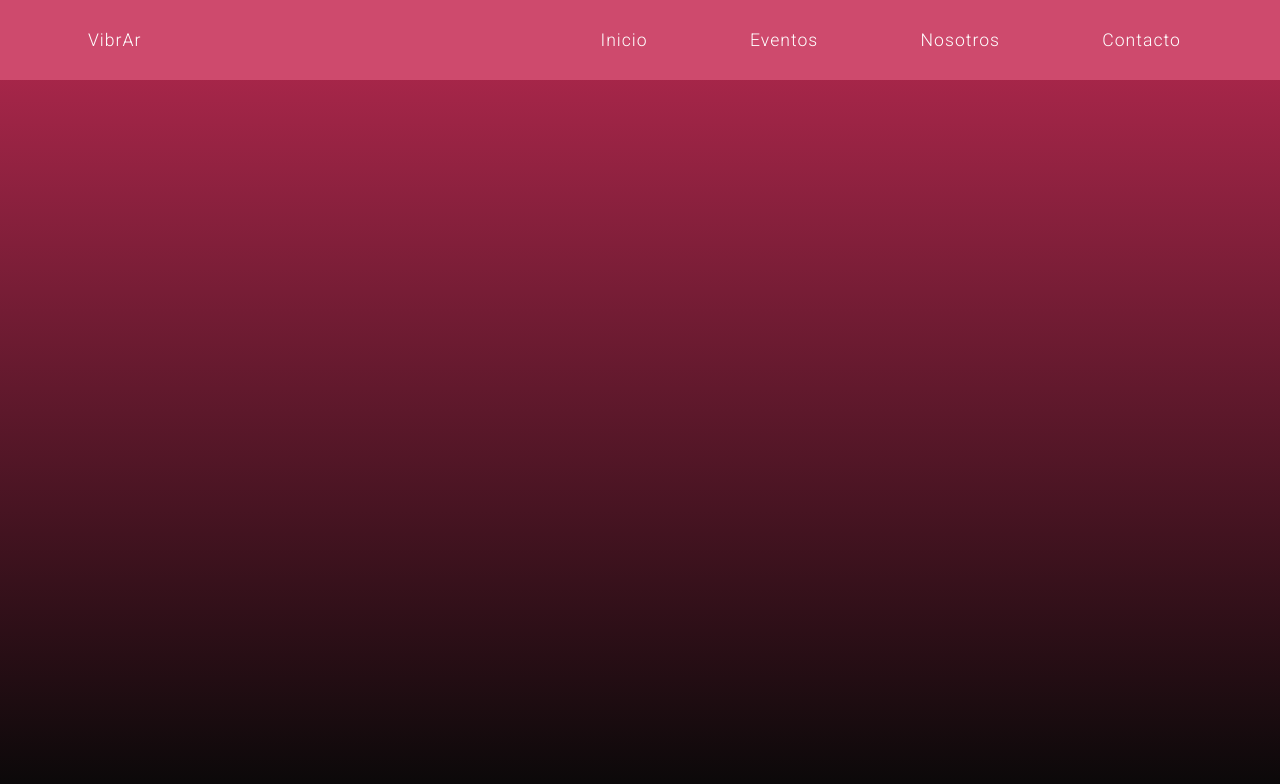
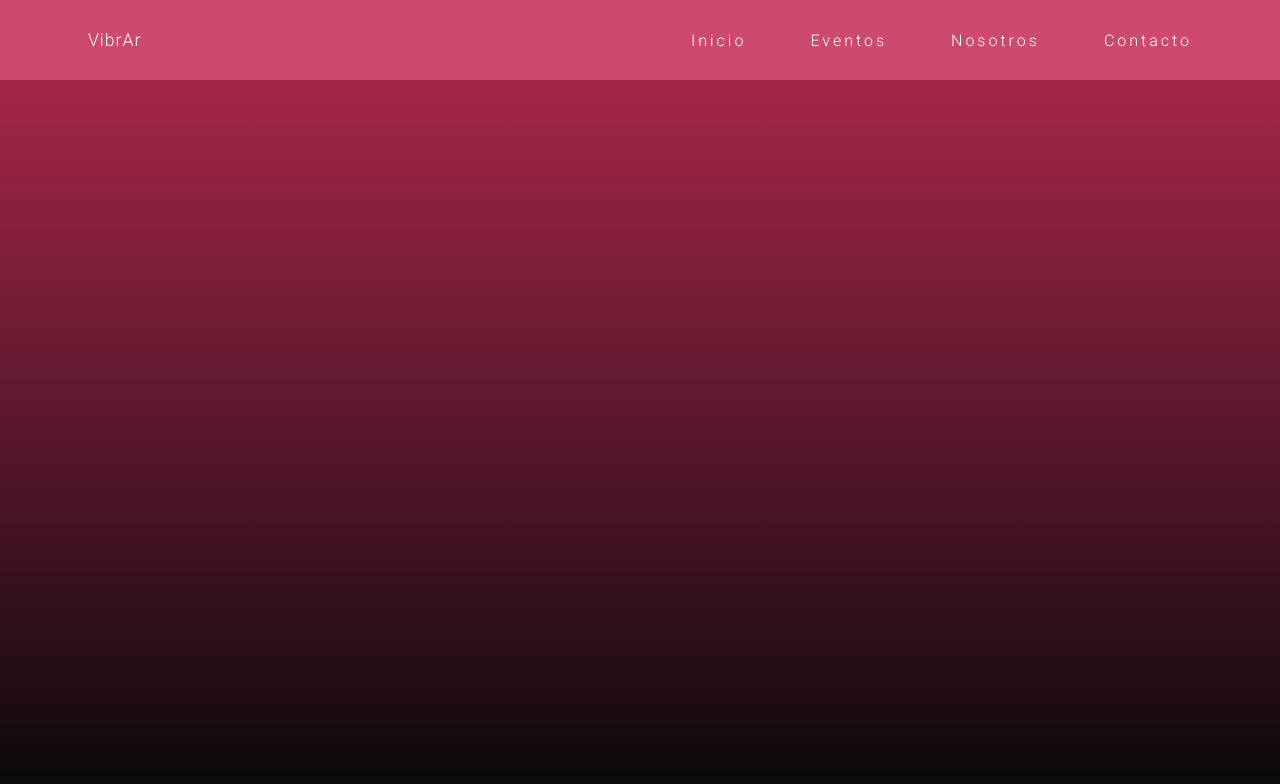
Before and after one commit to KateClysm/VibrAr, a plain HTML site: page index.html in a window 1280 px wide. Drawn offline with Linux system fonts and the light colour scheme; a web font is replaced by a local one.

Commit message:
Modificación de la barra de navegación. -Maria Monchot

```diff
--- a/general.css
+++ b/general.css
@@ -28,8 +28,10 @@ html, body{
 }
 
 /*PRINCIPAL Nos limita el espacio en pantalla sin tener que aplicar bordes o márgenes*/
-.containerContenido{width: 90vw;
-    padding-bottom: 2rem}
+.containerContenido{
+    width: 90vw;
+    padding-bottom: 2rem;
+}
 
 /*CENTRADO TOTAL Aplicar al contenedor padre*/
 .centradoAbsoluto{
@@ -81,13 +83,13 @@ html, body{
 .nav-items{
     display: flex;
     justify-content: space-between;
-    padding-right: 3em;
+    padding-right: 3.5rem;
+    letter-spacing: 3px;
 }
 
 .nav-item{
-    margin: 0px 2.5rem;
-    font-size: 1.1rem;
-    padding: 0.2rem 0.7rem;
+    font-size: 1rem;
+    padding: 1.5rem 2rem;
 }
 
 .logo{
@@ -98,10 +100,16 @@ html, body{
 
 .nav-item:hover{
     cursor: pointer;
-    border-bottom: 1px solid var(--celeste);
+    background-color: var(--rosaFuerte);
+    transition: 0.3s;
 }
 
 .pantalla{
     margin-top: 2rem;
     padding-bottom: 2rem;
 }
+
+a{
+    text-decoration: none;
+    color: var(--blanco);
+}
--- a/index.html
+++ b/index.html
@@ -25,10 +25,10 @@
             VibrAr
         </div>
         <div class="nav-items centradoAbsoluto">
-            <div class="nav-item">Inicio</div>
-            <div class="nav-item">Eventos</div>
-            <div class="nav-item">Nosotros</div>
-            <div class="nav-item">Contacto</div>
+            <a class="nav-item" href="/index.html">Inicio</a>
+            <a class="nav-item" href="#">Eventos</a>
+            <a class="nav-item" href="#">Nosotros</a>
+            <a class="nav-item" href="#">Contacto</a>
         </div>
     </div>
 
```
